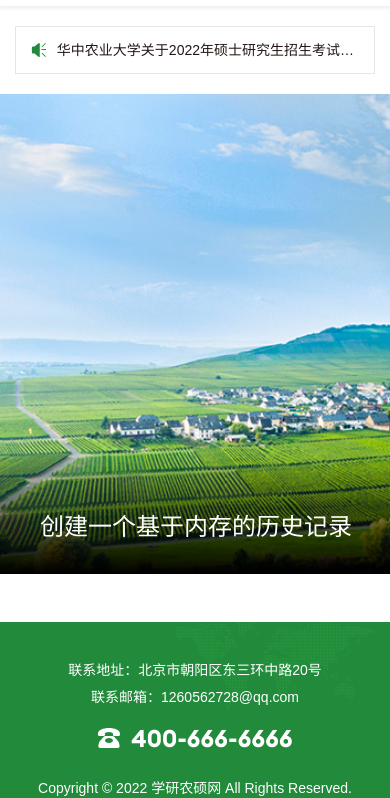
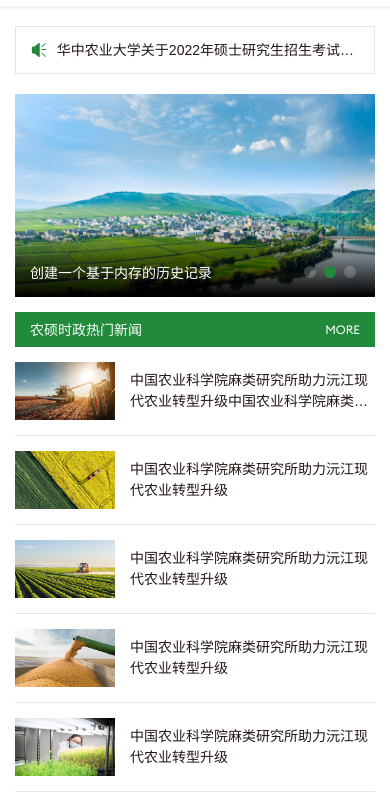
Before and after one commit to xiaoForest/sucre_xsns, a plain HTML site: page index.html in a window 390 px wide. Shown: the part 50-848 px from the top of the page. Drawn offline with Linux system fonts and the light colour scheme.

Commit message:
新闻板块 首页 完成

```diff
--- a/css/style.css
+++ b/css/style.css
@@ -94,14 +94,20 @@
   display: flex;
 }
 .hotNewsWrapper .boxesLeft {
+  width: 1074px;
+  height: 480px;
+  overflow: hidden;
 }
 .hotNewsWrapper .boxesRight {
+  width: 342px;
+  margin-left: 24px;
+  overflow: hidden;
 }
 
 .hotNewsSwiper {
   position: relative;
-  width: 1074px;
-  height: 480px;
+  width: 100%;
+  height: 100%;
   overflow: hidden;
 }
 .hotNewsSwiper .items {
@@ -110,6 +116,8 @@
 .hotNewsSwiper .items .img {
   position: relative;
   z-index: 1;
+  display: block;
+  height: 100%;
 }
 .hotNewsSwiper .img img {
   transition: 0.3s;
@@ -155,22 +163,134 @@
   opacity: 1;
 }
 @media (max-width: 1799px) {
+  .hotNewsWrapper {
+    margin-bottom: 38px;
+  }
+  .hotNewsWrapper .boxesLeft {
+    width: 850px;
+    height: 450px;
+  }
+  .hotNewsWrapper .boxesRight {
+    width: 342px;
+    margin-left: 24px;
+  }
+
+  .hotNewsSwiper .items .txt {
+    height: 120px;
+  }
+  .hotNewsSwiper .items .txt p {
+    font-size: 24px;
+    margin: 20px 40px 0;
+  }
+  .hotNewsSwiper .swiper-pagination {
+    right: 40px;
+    height: 110px;
+    padding-top: 20px;
+  }
+  .hotNewsSwiper .swiper-pagination .swiper-pagination-bullet {
+    width: 16px;
+    height: 16px;
+  }
 }
 @media (max-width: 1379px) {
 }
 @media (max-width: 1299px) {
 }
 @media (max-width: 1199px) {
+  .hotNewsWrapper {
+    margin-bottom: 28px;
+  }
+  .hotNewsWrapper .boxesLeft {
+    width: 730px;
+    height: 400px;
+  }
+  .hotNewsWrapper .boxesRight {
+    width: 342px;
+    margin-left: 24px;
+  }
+
+  .hotNewsSwiper .items .txt {
+    height: 100px;
+  }
+  .hotNewsSwiper .items .txt p {
+    font-size: 20px;
+    margin: 20px 40px 0;
+  }
+  .hotNewsSwiper .swiper-pagination {
+    right: 40px;
+    height: 100px;
+    padding-top: 20px;
+  }
+  .hotNewsSwiper .swiper-pagination .swiper-pagination-bullet {
+    width: 16px;
+    height: 16px;
+  }
 }
 @media (max-width: 993px) {
+  .hotNewsWrapper {
+    margin-bottom: 28px;
+  }
+  .hotNewsWrapper .boxesLeft {
+    width: 474px;
+    height: 350px;
+  }
+  .hotNewsWrapper .boxesRight {
+    width: 266px;
+    margin-left: 10px;
+  }
+
+  .hotNewsSwiper .items .txt {
+    height: 90px;
+  }
+  .hotNewsSwiper .items .txt p {
+    font-size: 16px;
+    margin: 20px 25px 0;
+  }
+  .hotNewsSwiper .swiper-pagination {
+    right: 25px;
+    height: 90px;
+    padding-top: 20px;
+  }
+  .hotNewsSwiper .swiper-pagination .swiper-pagination-bullet {
+    width: 14px;
+    height: 14px;
+  }
 }
 @media (max-width: 767px) {
+  .hotNewsWrapper {
+    margin: 0 15px 18px;
+    flex-direction: column;
+  }
+  .hotNewsWrapper .boxesLeft {
+    width: 100%;
+    height: 24vh;
+  }
+  .hotNewsWrapper .boxesRight {
+    width: 100%;
+    margin: 15px 0;
+  }
+
+  .hotNewsSwiper .items .txt {
+    height: 70px;
+  }
+  .hotNewsSwiper .items .txt p {
+    font-size: 14px;
+    margin: 20px 15px 0;
+  }
+  .hotNewsSwiper .swiper-pagination {
+    right: 15px;
+    height: 70px;
+    padding-top: 20px;
+  }
+  .hotNewsSwiper .swiper-pagination .swiper-pagination-bullet {
+    width: 12px;
+    height: 12px;
+  }
 }
 
 .hotNewsMod {
-  width: 342px;
+  width: 100%;
   flex: 1;
-  margin-left: 24px;
 }
 .hotNewsMod .title {
   margin-bottom: 2px;
@@ -220,14 +340,106 @@
 }
 
 @media (max-width: 1799px) {
+  .hotNewsMod .title {
+    margin-bottom: 2px;
+    padding: 0 30px;
+    height: 48px;
+  }
+  .hotNewsMod .title .tit {
+    font-size: 18px;
+  }
+  .hotNewsMod .title .more {
+    font-size: 14px;
+  }
+  .hotNewsMod .hotNewList .item {
+    padding: 17px 0;
+  }
+  .hotNewsMod .hotNewList .item .img {
+    width: 80px;
+    height: 45px;
+  }
+  .hotNewsMod .hotNewList .item p {
+    font-size: 14px;
+    line-height: 1.4;
+    margin-left: 20px;
+  }
 }
 @media (max-width: 1379px) {
 }
 @media (max-width: 1299px) {
 }
 @media (max-width: 1199px) {
+  .hotNewsMod .title {
+    margin-bottom: 2px;
+    padding: 0 20px;
+    height: 48px;
+  }
+  .hotNewsMod .title .tit {
+    font-size: 16px;
+  }
+  .hotNewsMod .title .more {
+    font-size: 14px;
+  }
+  .hotNewsMod .hotNewList .item {
+    padding: 12px 0;
+  }
+  .hotNewsMod .hotNewList .item .img {
+    width: 80px;
+    height: 45px;
+  }
+  .hotNewsMod .hotNewList .item p {
+    font-size: 14px;
+    line-height: 1.4;
+    margin-left: 20px;
+  }
 }
 @media (max-width: 993px) {
+  .hotNewsMod .title {
+    margin-bottom: 5px;
+    padding: 0 15px;
+    height: 35px;
+  }
+  .hotNewsMod .title .tit {
+    font-size: 14px;
+  }
+  .hotNewsMod .title .more {
+    font-size: 12px;
+  }
+  .hotNewsMod .hotNewList .item {
+    padding: 8px 0;
+  }
+  .hotNewsMod .hotNewList .item .img {
+    width: 80px;
+    height: 45px;
+  }
+  .hotNewsMod .hotNewList .item p {
+    font-size: 14px;
+    line-height: 1.4;
+    margin-left: 20px;
+  }
 }
 @media (max-width: 767px) {
+  .hotNewsMod .title {
+    margin-bottom: 0;
+    padding: 0 15px;
+    height: 35px;
+  }
+  .hotNewsMod .title .tit {
+    font-size: 14px;
+  }
+  .hotNewsMod .title .more {
+    font-size: 12px;
+  }
+  .hotNewsMod .hotNewList .item {
+    padding: 15px 0;
+  }
+  .hotNewsMod .hotNewList .item .img {
+    width: 100px;
+    height: 58px;
+  }
+  .hotNewsMod .hotNewList .item p {
+    font-size: 14px;
+    line-height: 1.5;
+    margin-left: 15px;
+  }
 }
```
Also changed, not shown: 1 other file.
